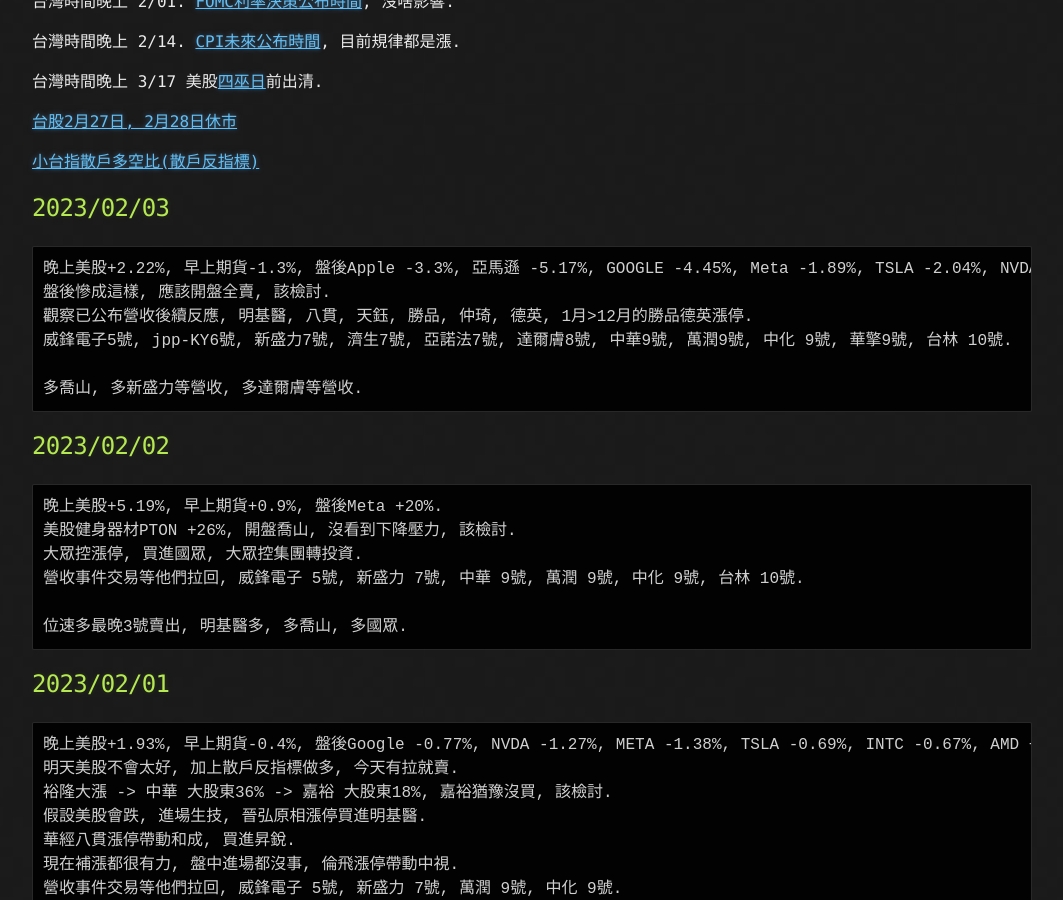
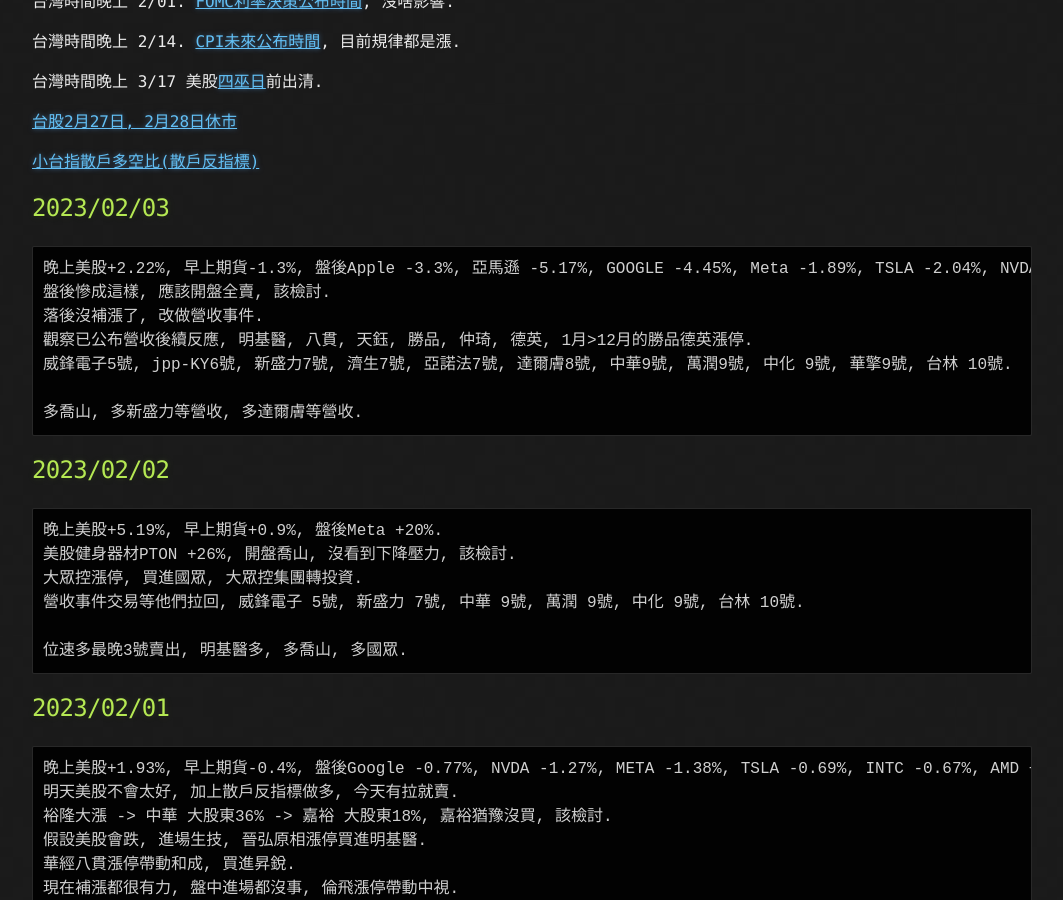
Before and after one commit to lepg5487/Stock_God, a Jekyll site: the page built from index.md, in a window 1280 px wide and 900 px high, scrolled down 428 px. Shown: the whole window, without its empty margins (108-1171 px from the left). Built offline with Jekyll 4.4.1, drawn with Linux system fonts in a browser that asks for light colours; our own code applies the rules of GitHub Pages for plain Markdown files.

Commit message:
Update index.md

````diff
--- a/index.md
+++ b/index.md
@@ -24,6 +24,7 @@
 ```
 晚上美股+2.22%, 早上期貨-1.3%, 盤後Apple -3.3%, 亞馬遜 -5.17%, GOOGLE -4.45%, Meta -1.89%, TSLA -2.04%, NVDA -2.11%.
 盤後慘成這樣, 應該開盤全賣, 該檢討.
+落後沒補漲了, 改做營收事件.
 觀察已公布營收後續反應, 明基醫, 八貫, 天鈺, 勝品, 仲琦, 德英, 1月>12月的勝品德英漲停.
 威鋒電子5號, jpp-KY6號, 新盛力7號, 濟生7號, 亞諾法7號, 達爾膚8號, 中華9號, 萬潤9號, 中化 9號, 華擎9號, 台林 10號.
 
````
